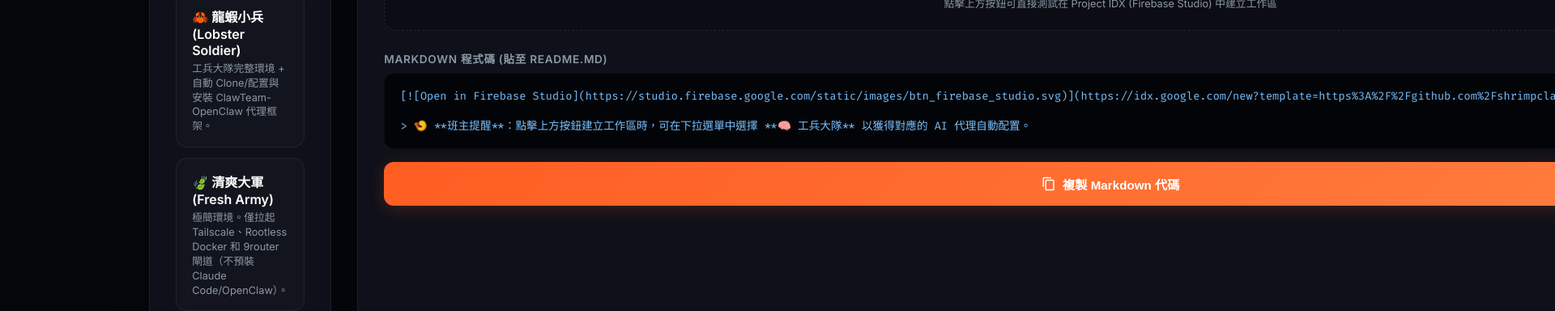
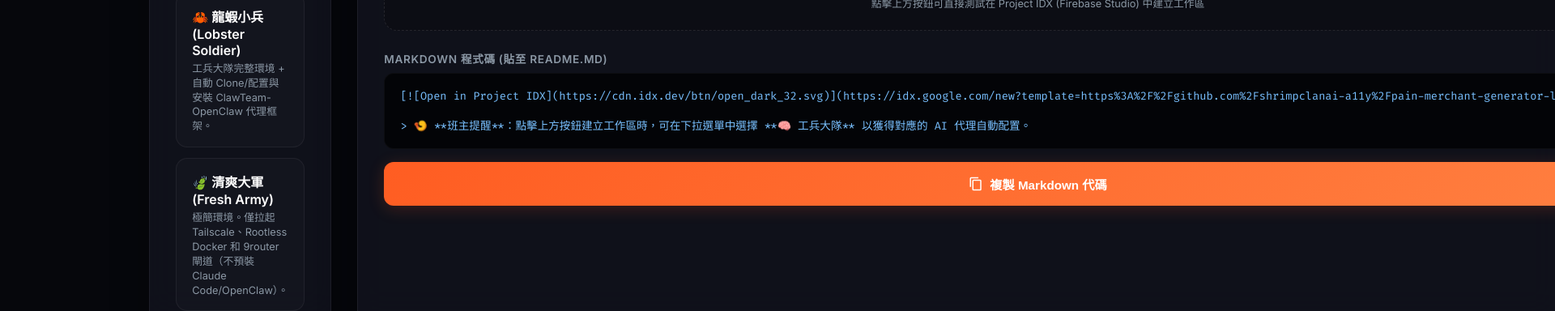
Before and after one commit to shrimpclanai-a11y/pain-merchant-generator-lite, a plain HTML site: page index.html in a window 1280 px wide. Shown: the part 744-1128 px from the top of the page at 81% size, 1920 px wide, since content can reach past the window. Drawn offline with Linux system fonts and the light colour scheme.

Commit message:
fix: replace private button SVG with public cdn.idx.dev, append branch ref to bypass caching

```diff
--- a/index.html
+++ b/index.html
@@ -490,7 +490,12 @@
   <script>
     function update() {
       const repo = document.getElementById('repoUrl').value.trim();
-      const cleanRepo = repo.replace(/\/$/, "");
+      let cleanRepo = repo.replace(/\/$/, "");
+
+      // Auto-append default branch to bypass potential validation caching issues
+      if (cleanRepo && !cleanRepo.includes("/tree/") && !cleanRepo.includes("/blob/")) {
+        cleanRepo += "/tree/main";
+      }
 
       // IDX Custom Template URL
       const deepLink = "https://idx.google.com/new?template=" + encodeURIComponent(cleanRepo);
@@ -500,11 +505,11 @@
       const armyType = selectedRadio ? selectedRadio.value : 'sapper';
       const armyName = selectedRadio ? selectedRadio.nextElementSibling.querySelector('.option-header').innerText.split(' (')[0] : '工兵大隊';
 
-      const md = "[![Open in Firebase Studio](https://studio.firebase.google.com/static/images/btn_firebase_studio.svg)](" + deepLink + ")\n\n" +
+      const md = "[![Open in Project IDX](https://cdn.idx.dev/btn/open_dark_32.svg)](" + deepLink + ")\n\n" +
                  "> 🍤 **班主提醒**：點擊上方按鈕建立工作區時，可在下拉選單中選擇 **" + armyName + "** 以獲得對應的 AI 代理自動配置。";
 
       document.getElementById('outputMarkdown').textContent = md;
-      document.getElementById('previewArea').innerHTML = '<a href="' + deepLink + '" target="_blank"><img src="https://studio.firebase.google.com/static/images/btn_firebase_studio.svg" alt="Open in Firebase Studio"></a>';
+      document.getElementById('previewArea').innerHTML = '<a href="' + deepLink + '" target="_blank"><img src="https://cdn.idx.dev/btn/open_dark_32.svg" alt="Open in Project IDX"></a>';
     }
 
     function copyCode() {
```
Also changed, not shown: README.md, template-files/README.md.
